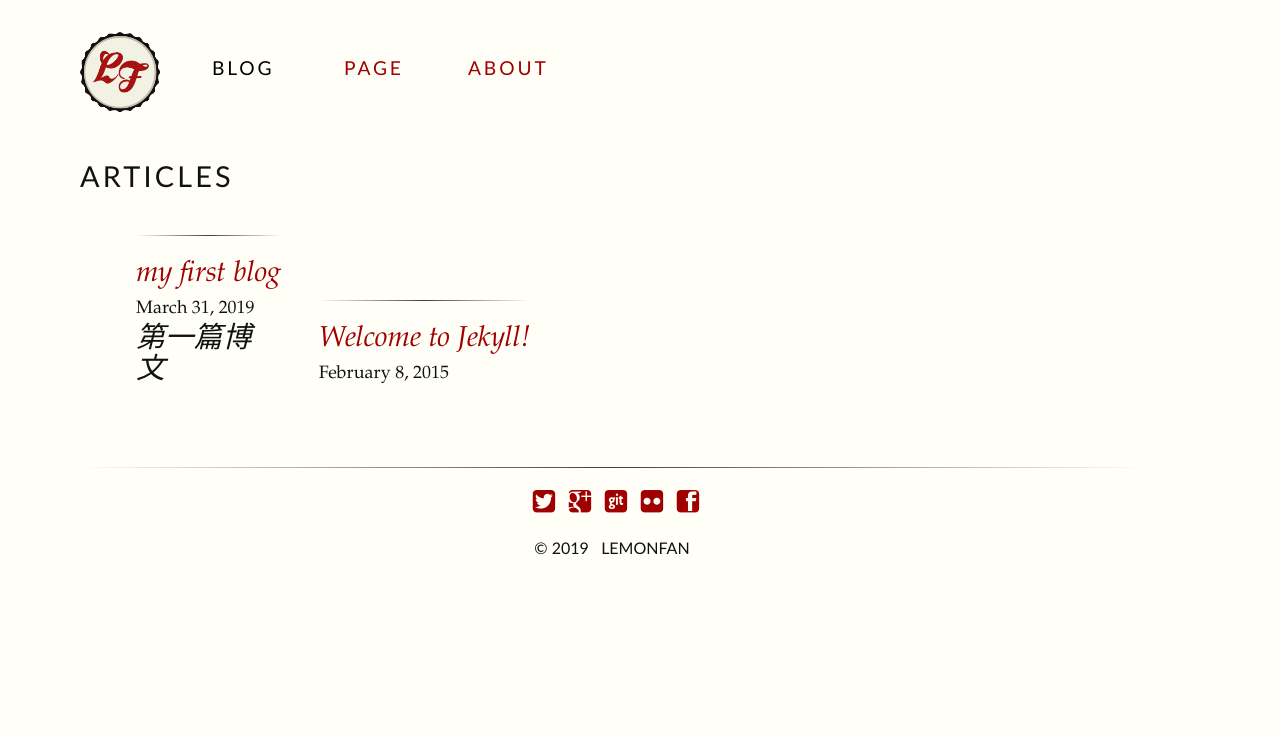
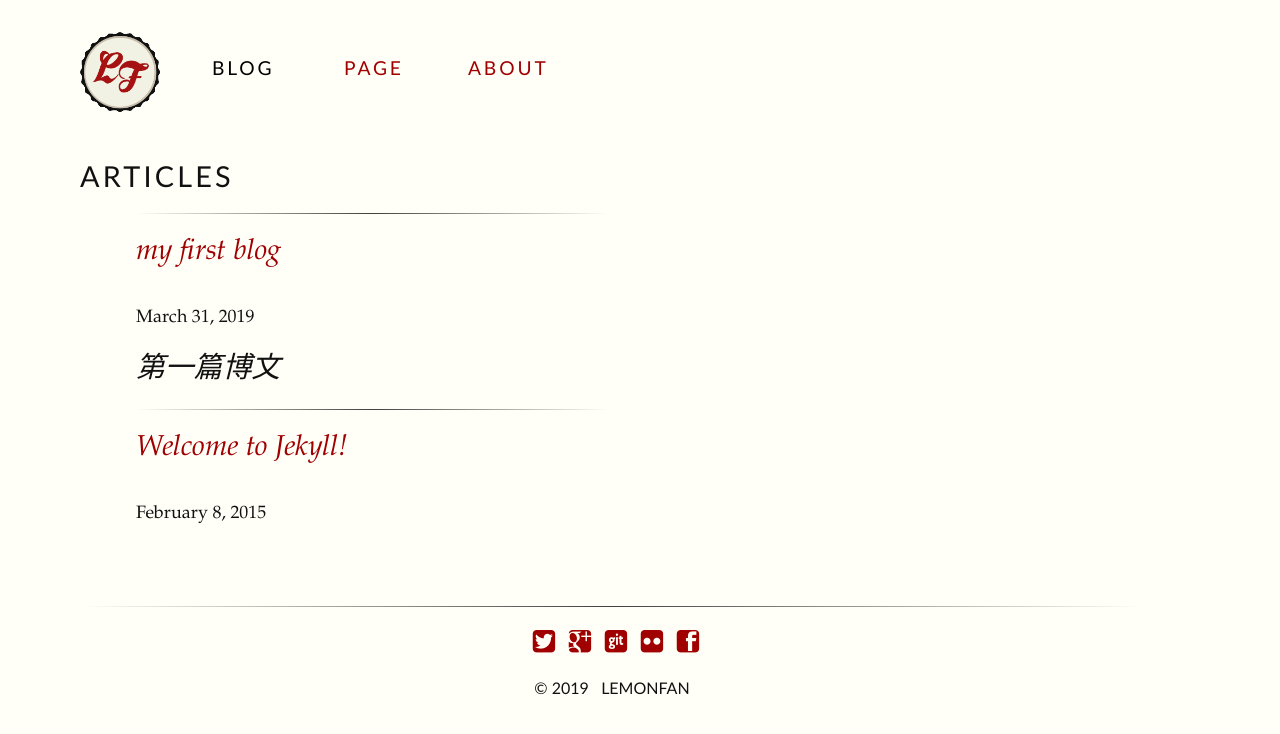
Before and after one commit to lem0nfan/lem0nfan.github.io, a Jekyll site: the page built from index.html, in a window 1280 px wide. Shown: the top 734 px of the page. Built offline with Jekyll 4.4.1, drawn with Linux system fonts in a browser that asks for light colours.

Commit message:
Update tufte.scss

```diff
--- a/css/tufte.scss
+++ b/css/tufte.scss
@@ -415,8 +415,9 @@ li.listing hr{
 }
 .listing, .listing h3
 {
-  display: inline-block;
+  display: block;
   margin:0;
+  margin-top:5%;
 }
 li.listing {
   margin:0;
```
